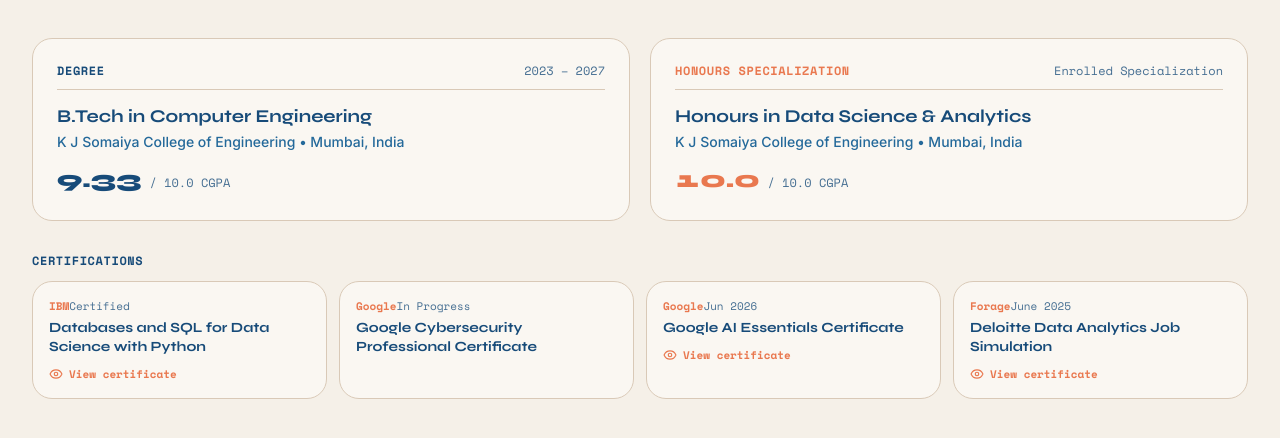
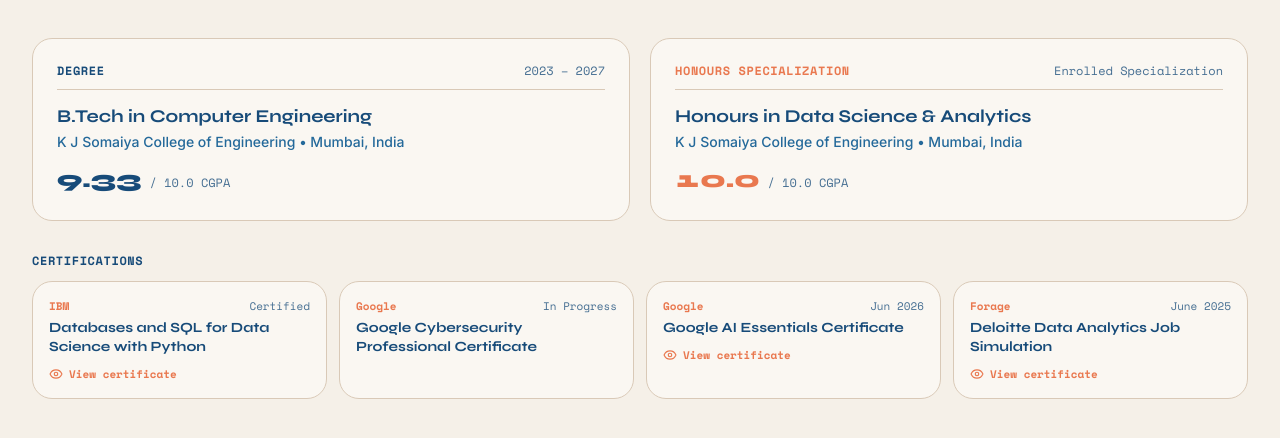
Before and after one commit to Manasipatil23/manasi_portfolio, a React (Vite) app: page / in a window 1280 px wide. Shown: the part 6419-6857 px from the top of the page. Built offline with nearby package versions, Linux system fonts and the light colour scheme.

Commit message:
Certificate cards: issuer and date back on opposite sides
Co-Authored-By: Claude Opus 5.5 <noreply@anthropic.com>

```diff
--- a/src/components/education/EducationSection.jsx
+++ b/src/components/education/EducationSection.jsx
@@ -49,7 +49,7 @@ export default function EducationSection() {
         <ul className="grid grid-cols-2 lg:grid-cols-4 gap-3">
           {certificationsData.map((c) => (
             <li key={c.title} className="card-editorial p-4 text-xs flex flex-col items-start">
-              <div className="flex items-center justify-between font-mono text-[11px] text-[#174B79]/80 mb-1">
+              <div className="w-full flex items-center justify-between gap-2 font-mono text-[11px] text-[#174B79]/80 mb-1">
                 <span className="font-bold text-[#E9784F]">{c.issuer}</span>
                 <span>{c.period}</span>
               </div>
```
